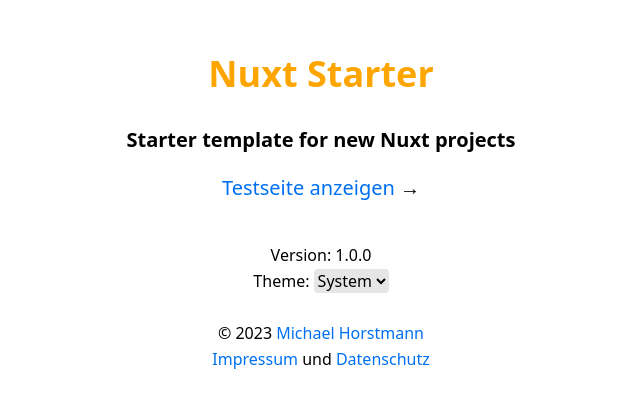
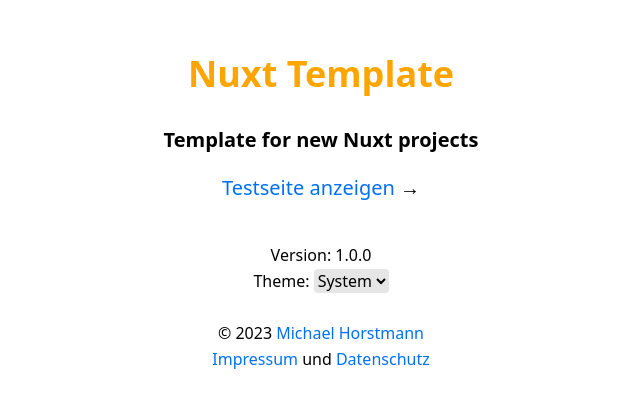
Before and after one commit to mhrstmnn/Nuxt_Template, a Nuxt app: page / in a window 1280 px wide. Shown: the part 187-590 px from the top of the page, without its empty margins (319-959 px from the left). Built offline with nearby package versions, Linux system fonts and the light colour scheme.

Commit message:
renamed starter to template

```diff
--- a/app.vue
+++ b/app.vue
@@ -1,8 +1,8 @@
 <script setup lang="ts">
 const config = useRuntimeConfig()
 
-const title = 'Nuxt Starter'
-const description = 'Starter template for new Nuxt projects'
+const title = 'Nuxt Template'
+const description = 'Template for new Nuxt projects'
 const url = config.public.domain
 
 useHead({
--- a/components/app/Header.vue
+++ b/components/app/Header.vue
@@ -1,7 +1,7 @@
 <template>
   <header>
     <h1 class="mt-0 mb-6 xl:mb-8 font-extrabold xl:text-4xl">
-      <NuxtLink to="/">Nuxt Starter</NuxtLink>
+      <NuxtLink to="/">Nuxt Template</NuxtLink>
     </h1>
   </header>
 </template>
--- a/error.vue
+++ b/error.vue
@@ -1,5 +1,5 @@
 <script setup lang="ts">
-const title = 'Nuxt Starter'
+const title = 'Nuxt Template'
 useHead({ title: `Fehler – ${title}` })
 
 const props = defineProps({
--- a/package.json
+++ b/package.json
@@ -1,5 +1,5 @@
 {
-  "name": "nuxt_starter",
+  "name": "nuxt_template",
   "version": "1.0.0",
   "private": true,
   "scripts": {
--- a/pages/index.vue
+++ b/pages/index.vue
@@ -1,5 +1,5 @@
 <template>
   <!-- <h2>Startseite</h2> -->
-  <p><strong>Starter template for new Nuxt projects</strong></p>
+  <p><strong>Template for new Nuxt projects</strong></p>
   <p><NuxtLink to="/test">Testseite anzeigen</NuxtLink> &rarr;</p>
 </template>
```
Also changed, not shown: 1 other file (tests, documents, lock files or other folders).
